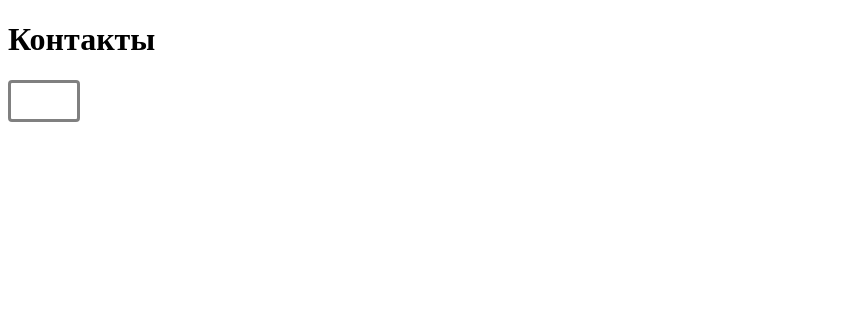
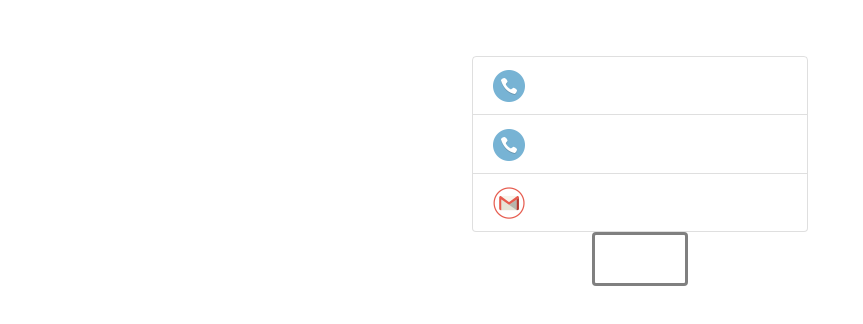
Before and after one commit to ganushkevychv/roadGatsby, a Gatsby site: page /contact in a window 1280 px wide. Shown: the whole page, without its empty margins (0-863 px from the left). Built offline with nearby package versions, Linux system fonts and the light colour scheme; Gatsby itself is replaced by a stand-in of ours.

Commit message:
info added to contact page

```diff
--- a/src/pages/contact.js
+++ b/src/pages/contact.js
@@ -1,15 +1,29 @@
 import React from "react"
-import { Button } from '@material-ui/core'
 import { Link } from "gatsby"
 import SEO from "../components/seo"
+import { Button } from '@material-ui/core';
+import 'bootstrap/dist/css/bootstrap.min.css';
+import "../styles/contacts.scss"
+import tel from "../images/tel.png"
+import gmail from "../images/gmail.png"
+import ListGroup from 'react-bootstrap/ListGroup'
 
 const Contact = () => (
   <div className="container">
     <SEO title="contact" />
+    <div className="contacts-h1">
     <h1>Контакты</h1>
+    </div>
     <div className="contact-card">
-
+    <ListGroup style={{
+      backgroundColor:"transparent"
+    }}>
+  <ListGroup.Item style={{backgroundColor:"transparent"}}><p><a href="tel:+380992983816"><img src={tel}/> +380992983816</a></p></ListGroup.Item>
+  <ListGroup.Item style={{backgroundColor:"transparent"}}><p><a href="tel:+380974055785"><img src={tel}/> +380974055785</a></p></ListGroup.Item>
+  <ListGroup.Item style={{backgroundColor:"transparent"}}><p><a href="mailto:kirichkov2016@gmail.com"><img src={gmail}/> kirichkov2016@gmail.com</a></p></ListGroup.Item>
+</ListGroup>
     </div>
+    <div className="button-back">
     <Button style={{
     border:"3px solid grey",
   }}><Link to="/"
@@ -17,6 +31,7 @@ const Contact = () => (
     textDecoration:"none",
     color:"white"
     }}>Назад</Link></Button>
+    </div>
   </div>
 )
 
--- a/src/pages/tech.js
+++ b/src/pages/tech.js
@@ -52,9 +52,9 @@ backgroundColor:"rgba(0,0,0,0.4)"
 }}>
     <Card.Img variant="top" src={bulldozer} style={{width:"100%"}} />
     <Card.Body>
-      <Card.Title >Бульдозер</Card.Title>
+      <Card.Title >Автогрейдер</Card.Title>
       <Card.Text >
-      ДТ-75
+      ДЗ-99
       </Card.Text>
     </Card.Body>
     <Card.Footer>
--- /dev/null
+++ b/src/styles/contacts.scss
@@ -0,0 +1,25 @@
+.contact-card{
+    display: flex;
+    justify-content: center;
+}
+.contacts-h1{
+    display: flex;
+    justify-content: center;
+    color: white;
+}
+.button-back{
+    display: flex;
+    justify-content: center;
+}
+img{
+    width: 32px;
+    height: 32px;
+}
+p{
+    margin-bottom: 0px;
+}
+a, a:visited, a:hover{
+    text-decoration: none;
+    color: white;
+    font-size: 1.3rem;
+}
```
Also changed, not shown: src/images/gmail.png (added), src/images/tel.png (added).
